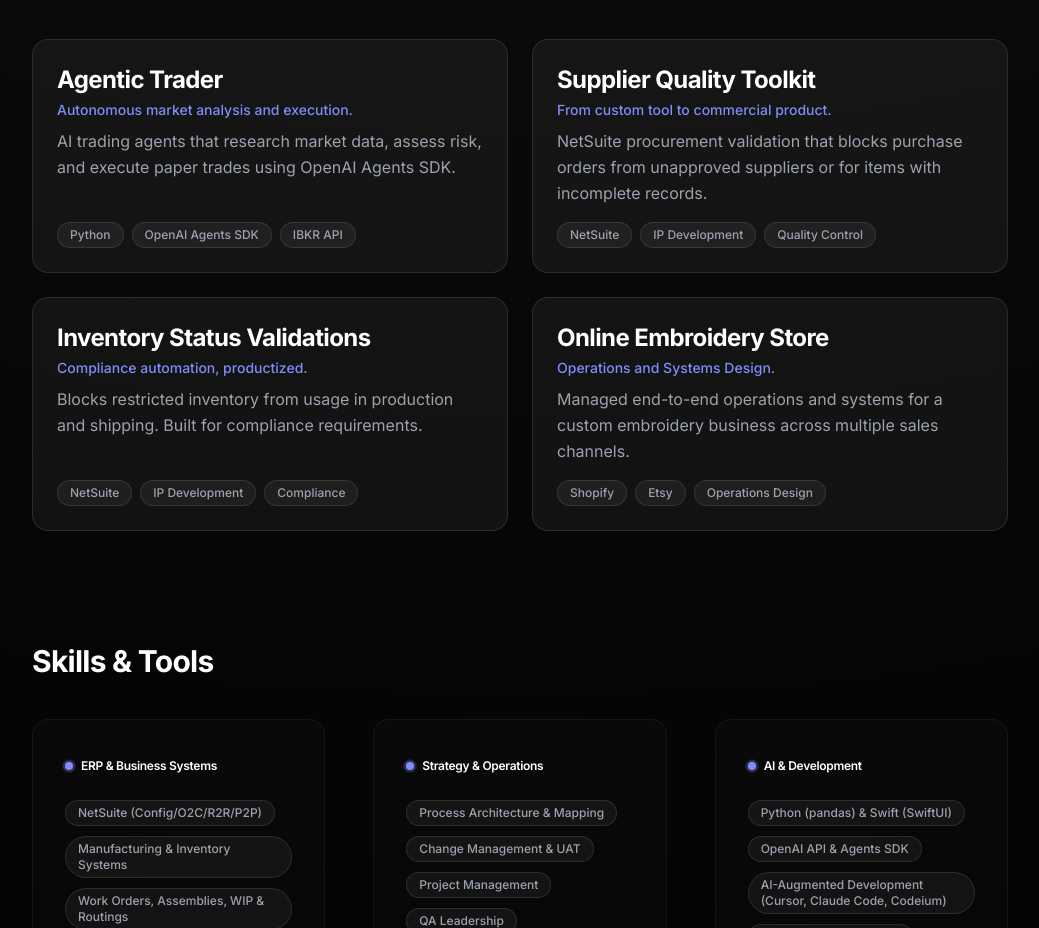
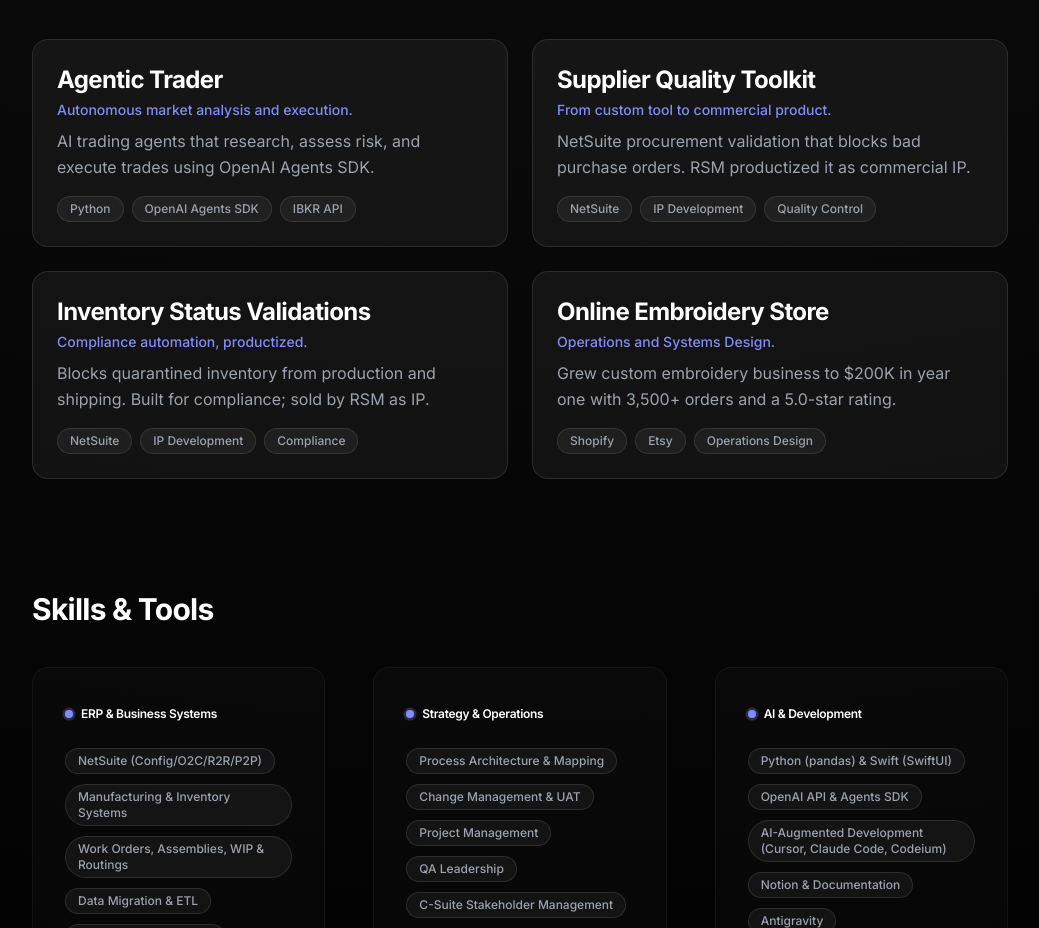
Before and after one commit to joeypilewski/portfolio-website, a Next.js app in the folder portfolio/: page / in a window 1280 px wide. Shown: the part 2107-3035 px from the top of the page, without its empty margins (120-1159 px from the left). Built offline with nearby package versions, Linux system fonts and the light colour scheme.

Commit message:
docs: Refine project summaries for conciseness and impact.

```diff
--- a/portfolio/src/content/projects.ts
+++ b/portfolio/src/content/projects.ts
@@ -63,7 +63,7 @@
     title: "Agentic Trader",
     tagline: "Autonomous market analysis and execution.",
     summary:
-      "AI trading agents that research market data, assess risk, and execute paper trades using OpenAI Agents SDK.",
+      "AI trading agents that research, assess risk, and execute trades using OpenAI Agents SDK.",
     bullets: [
       "Autonomous agents research market data, analyze risk factors, and determine position sizing.",
       "Custom tool-calling logic enables the agent to access market data via IBKR and Polygon.io.",
@@ -97,7 +97,7 @@
     title: "Supplier Quality Toolkit",
     tagline: "From custom tool to commercial product.",
     summary:
-      "NetSuite procurement validation that blocks purchase orders from unapproved suppliers or for items with incomplete records.",
+      "NetSuite procurement validation that blocks bad purchase orders. RSM productized it as commercial IP.",
     bullets: [
       "Automatically blocks purchase orders from unapproved suppliers or with incomplete product records.",
       "Enforces data integrity across UI entry, CSV imports, and automated integrations.",
@@ -128,7 +128,7 @@
     title: "Inventory Status Validations",
     tagline: "Compliance automation, productized.",
     summary:
-      "Blocks restricted inventory from usage in production and shipping. Built for compliance requirements.",
+      "Blocks quarantined inventory from production and shipping. Built for compliance; sold by RSM as IP.",
     bullets: [
       "Blocks quarantined, on-hold, or restricted inventory from being used in manufacturing and fulfillment.",
       "Configurable rules enforce inventory status restrictions consistently across UI, imports, and automation.",
@@ -159,7 +159,7 @@
     title: "Online Embroidery Store",
     tagline: "Operations and Systems Design.",
     summary:
-      "Managed end-to-end operations and systems for a custom embroidery business across multiple sales channels.",
+      "Grew custom embroidery business to $200K in year one with 3,500+ orders and a 5.0-star rating.",
     bullets: [
       "Designed end-to-end order-to-ship workflows integrating Shopify, Etsy, inventory systems, and fulfillment partners.",
       "Built dashboards to analyze sales trends, profit margins, and demand planning.",
```
